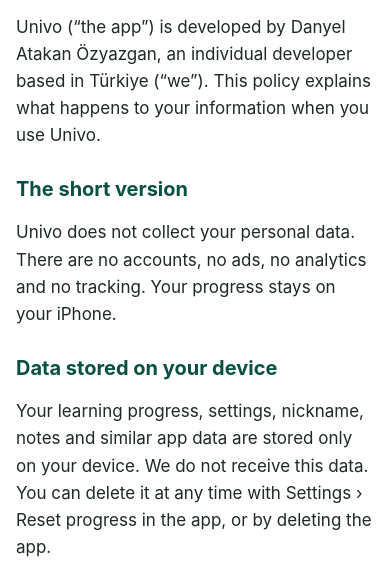
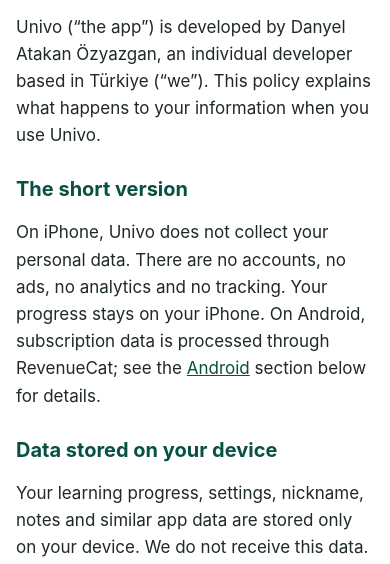
Before and after one commit to ozyazgandanyel-star/univo, a plain HTML site: page privacy.html in a window 390 px wide. Shown: the part 273-837 px from the top of the page. Drawn offline with Linux system fonts and the light colour scheme.

Commit message:
privacy: Kısaca bölümü iPhone için daraltıldı, Android özeti ve bölüm bağlantısı (EN+TR)
Co-Authored-By: Claude Opus 5.5 <noreply@anthropic.com>

```diff
--- a/privacy.html
+++ b/privacy.html
@@ -17,7 +17,7 @@
 <p class="meta">Effective date: 27 November 2026</p>
 <p>Univo (“the app”) is developed by Danyel Atakan Özyazgan, an individual developer based in Türkiye (“we”). This policy explains what happens to your information when you use Univo.</p>
 <h2>The short version</h2>
-<p>Univo does not collect your personal data. There are no accounts, no ads, no analytics and no tracking. Your progress stays on your iPhone.</p>
+<p>On iPhone, Univo does not collect your personal data. There are no accounts, no ads, no analytics and no tracking. Your progress stays on your iPhone. On Android, subscription data is processed through RevenueCat; see the <a href="#android">Android</a> section below for details.</p>
 <h2>Data stored on your device</h2>
 <p>Your learning progress, settings, nickname, notes and similar app data are stored only on your device. We do not receive this data. You can delete it at any time with Settings › Reset progress in the app, or by deleting the app.</p>
 <h2>Microphone and speech recognition</h2>
@@ -30,7 +30,7 @@
 <p>Some reading help (translation and hints) uses Apple features that run on your device (Apple Translation and, where available, Apple Intelligence). Apple may download language files to your device for this.</p>
 <h2>Purchases</h2>
 <p>Subscriptions are sold and handled by Apple. We do not see your name, Apple ID or payment details. The app only receives from Apple whether your subscription is active.</p>
-<h2>Android</h2>
+<h2 id="android">Android</h2>
 <p>The Android version of Univo works the same way, with these differences:</p>
 <ul>
 <li><strong>Purchases (RevenueCat and Google Play).</strong> Subscriptions are sold by Google Play. To check and confirm them, the app uses RevenueCat, a subscription service that works on our behalf. RevenueCat receives your purchase history (which plan, purchase token, dates), a random anonymous user ID created by the app, and your store country and currency. It does not receive your name, email or payment details, and the app sends no advertising ID. RevenueCat handles this data under the <a href="https://www.revenuecat.com/privacy">RevenueCat Privacy Policy</a>. To delete this data, write to us at the address below.</li>
@@ -54,7 +54,7 @@
 <p class="meta">Yürürlük tarihi: 27 Kasım 2026</p>
 <p>Univo (“uygulama”), Türkiye’de bireysel geliştirici olarak çalışan Danyel Atakan Özyazgan (“biz”) tarafından geliştirilmiştir. Bu metin, Univo’yu kullanırken bilgilerine ne olduğunu açıklar.</p>
 <h2>Kısaca</h2>
-<p>Univo kişisel verilerini toplamaz. Hesap, reklam, analitik ya da takip yoktur. İlerlemen iPhone’unda kalır.</p>
+<p>iPhone’da Univo kişisel verilerini toplamaz. Hesap, reklam, analitik ya da takip yoktur. İlerlemen iPhone’unda kalır. Android’de abonelik bilgisi RevenueCat üzerinden işlenir; ayrıntılar aşağıdaki <a href="#android-tr">Android</a> bölümünde.</p>
 <h2>Cihazında saklanan veriler</h2>
 <p>Öğrenme ilerlemen, ayarların, takma adın, notların ve benzeri uygulama verileri yalnızca cihazında saklanır. Bu veriler bize ulaşmaz. İstediğin zaman uygulamadaki Ayarlar › Reset progress (İlerlemeyi sıfırla) ile ya da uygulamayı silerek hepsini silebilirsin.</p>
 <h2>Mikrofon ve konuşma tanıma</h2>
@@ -67,7 +67,7 @@
 <p>Okumadaki bazı yardımlar (çeviri ve ipuçları), cihazında çalışan Apple özelliklerini (Apple Çeviri ve destekleyen cihazlarda Apple Intelligence) kullanır. Apple bunun için cihazına dil dosyaları indirebilir.</p>
 <h2>Satın almalar</h2>
 <p>Abonelikler Apple tarafından satılır ve yönetilir. Adını, Apple kimliğini ya da ödeme bilgilerini görmeyiz. Uygulama Apple’dan yalnızca aboneliğinin etkin olup olmadığı bilgisini alır.</p>
-<h2>Android</h2>
+<h2 id="android-tr">Android</h2>
 <p>Univo’nun Android sürümü aynı şekilde çalışır; farklar şunlardır:</p>
 <ul>
 <li><strong>Satın almalar (RevenueCat ve Google Play).</strong> Abonelikler Google Play tarafından satılır. Uygulama, abonelikleri kontrol etmek ve onaylamak için bizim adımıza çalışan bir abonelik hizmeti olan RevenueCat’i kullanır. RevenueCat şunları alır: satın alma geçmişin (hangi plan, satın alma jetonu, tarihler), uygulamanın oluşturduğu rastgele ve anonim bir kullanıcı kimliği, mağaza ülken ve para birimin. Adını, e-postanı ya da ödeme bilgilerini almaz. Uygulama reklam kimliği göndermez. RevenueCat bu verileri <a href="https://www.revenuecat.com/privacy">RevenueCat Gizlilik Politikası</a>’na göre işler. Bu verilerin silinmesini istersen aşağıdaki adrese yaz.</li>
```
